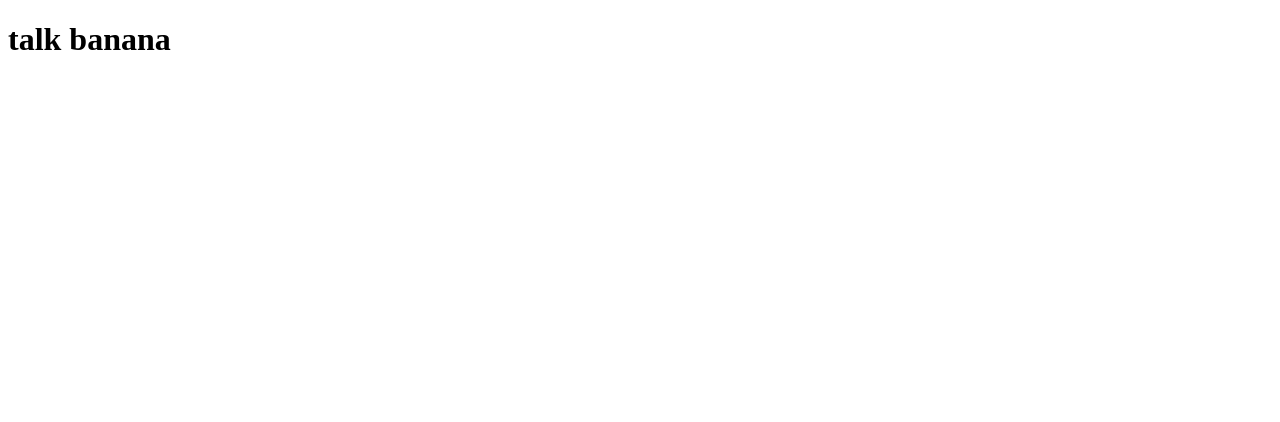
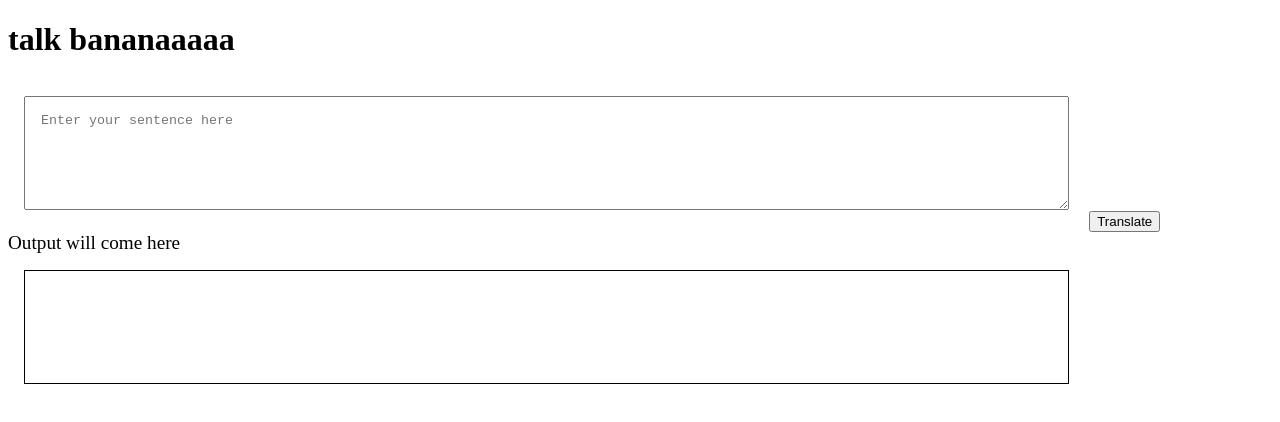
Before and after one commit to sweta1308/neogcamp-banana-speak, a plain HTML site: page index.html in a window 1280 px wide. Drawn offline with Linux system fonts and the light colour scheme.

Commit message:
updated project

```diff
--- /dev/null
+++ b/app.js
@@ -0,0 +1,11 @@
+var btnTranslate = document.querySelector("#btn-translate");
+var txtInput = document.querySelector("#txt-input");
+var outputDiv = document.querySelector("#output");
+
+console.log(outputDiv)
+function clickHandler() {
+   outputDiv.innerText = "atatatata " + txtInput.value
+}
+
+
+btnTranslate.addEventListener("click", clickHandler)
--- a/index.html
+++ b/index.html
@@ -5,9 +5,32 @@
     <meta http-equiv="X-UA-Compatible" content="IE=edge">
     <meta name="viewport" content="width=device-width, initial-scale=1.0">
     <title>banana speak</title>
+    <style>
+        #txt-input {
+            height: 10vh;
+            width: 80%;
+            margin: 1rem;
+            padding: 1rem;
+        }
+        #output {
+            border: 1px solid black;
+            height: 10vh;
+            width: 80%;
+            margin: 1rem;
+            padding: 1rem;
+        }
+    </style>
 </head>
 <body>
 
-    <h1>talk banana</h1>
+    <h1>talk bananaaaaa</h1>
+    <textarea id="txt-input" placeholder="Enter your sentence here"></textarea>
+    <button id="btn-translate">Translate</button>
+    <div style="font-size:larger">Output will come here </div>
+    <div id="output"></div>
+
+
+    <script src="app.js" type="text/javascript"></script>
+
 </body>
 </html>
```
